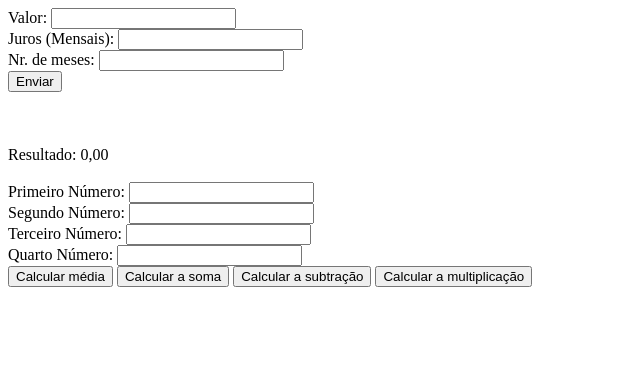
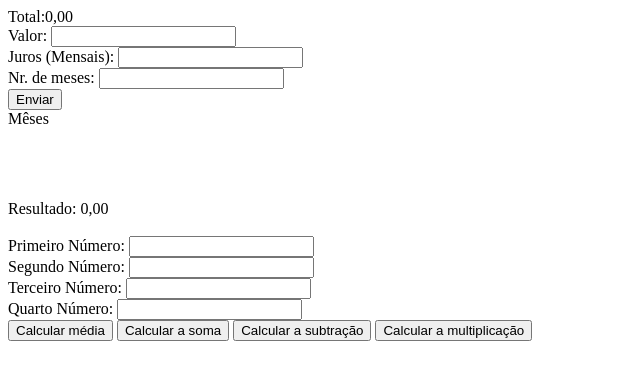
Before and after one commit to AmandaSatow/primeirob_3t, a plain HTML site: page index.html in a window 1280 px wide. Shown: the whole page, without its empty margins (0-640 px from the left). Drawn offline with Linux system fonts and the light colour scheme.

Commit message:
Update index.html

```diff
--- a/index.html
+++ b/index.html
@@ -1,5 +1,6 @@
 <!DOCTYPE html>
 <html lang="pt-br">
+
 <head>
     <meta charset="UTF-8">
     <meta http-equiv="X-UA-Compatible" content="IE=edge">
@@ -8,12 +9,27 @@
     <script src="estudo.js"></script>
 
 </head>
+
 <body>
+
+    <div class="calculadora">
+        <span id="totalGeral">Total:0,00</span><br>
 
         Valor: <input id="valor" type="text"><br>
         Juros (Mensais): <input id="juros" type="text"><br>
         Nr. de meses: <input id="meses" type="text"><br>
         <button onclick="total()">Enviar</button>
+
+    </div>
+    <div>
+        <span id="mes">Mêses</span>
+    </div>
+
+
+
+
+
+
 
     <br><br><br><br>
     <span id="resultado">Resultado: 0,00</span><br><br>
@@ -28,4 +44,5 @@ Quarto Número: <input id="n4" type="text"><br>
     <button onclick="multiplica()">Calcular a multiplicação</button>
 
 </body>
+
 </html>
```
Lines whose indentation alone changed are shown as unchanged.
